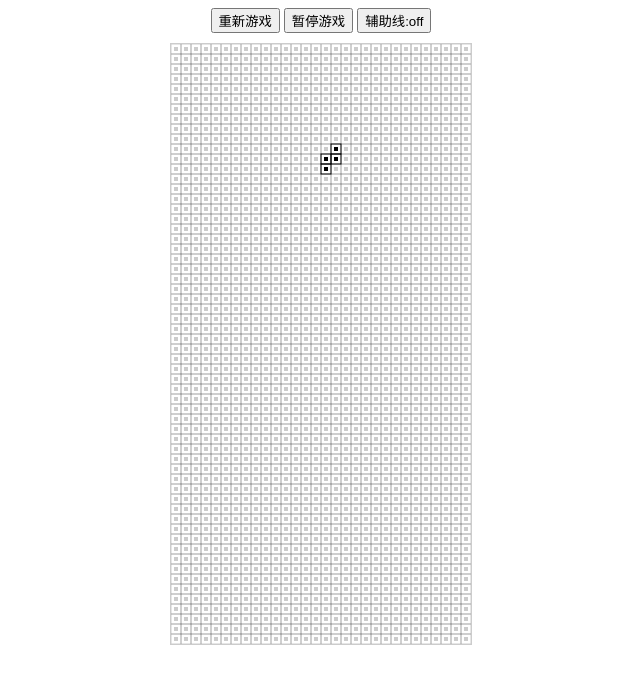
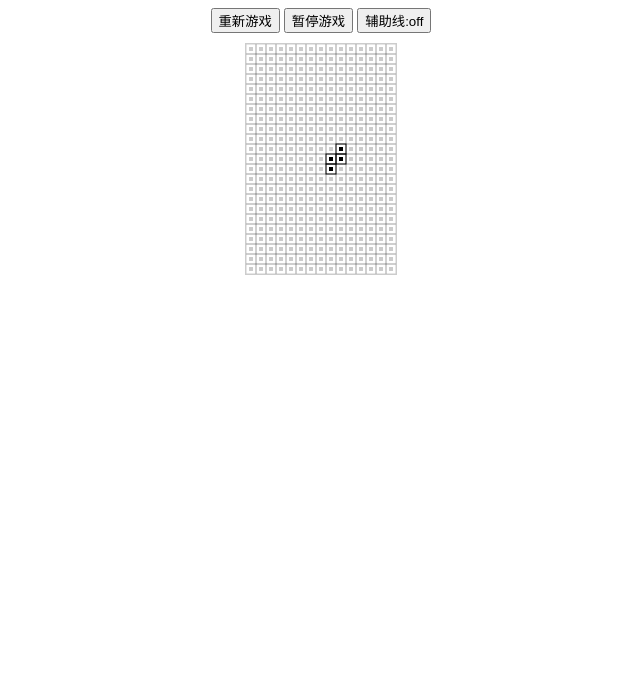
Before and after one commit to Tiger-man/ELuoSiYouXi, a plain HTML site: page index.html in a window 1280 px wide. Shown: the whole page, without its empty margins (319-959 px from the left). Drawn offline with Linux system fonts and the light colour scheme.

Commit message:
修改默认宽高

```diff
--- a/index.html
+++ b/index.html
@@ -33,8 +33,8 @@
 <script>
   const game = new ELuoSiGame({
     selector: '#game',
-    width: 300,
-    height: 600,
+    width: 150,
+    height: 230,
   })
 
   pauseBtn.onclick = () => {
```
